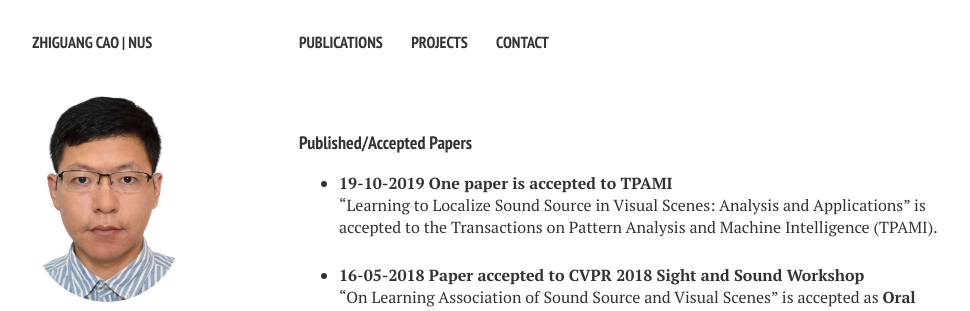
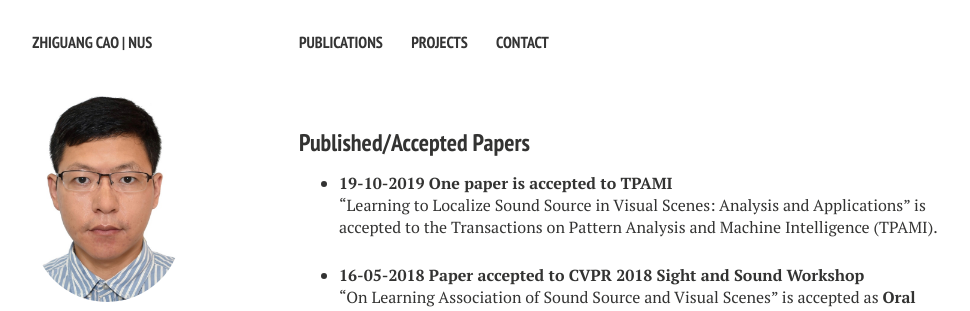
Before and after one commit to zhiguangcaosg/zhiguangcaosg.github.io, a Jekyll site: the page built from index.md, in a window 1280 px wide. Shown: the top 311 px of the page, without its empty margins (21-991 px from the left). Built offline with Jekyll 4.4.1, drawn with Linux system fonts in a browser that asks for light colours; nearby versions of some CDN libraries.

Commit message:
Update index.md

```diff
--- a/index.md
+++ b/index.md
@@ -4,7 +4,7 @@ description: "Zhiguang Cao's website"
 tags: [Jekyll, theme, responsive, blog, template]
 image: banner1.png
 ---
-<h4 style="margin-bottom:0px;padding-top:20px;">Published/Accepted Papers</h4>
+<h3 style="margin-bottom:0px;padding-top:20px;">Published/Accepted Papers</h3>
 
 * **19-10-2019 One paper is accepted to TPAMI** <br>
 "Learning to Localize Sound Source in Visual Scenes: Analysis and Applications" is accepted to the Transactions on Pattern Analysis and Machine Intelligence (TPAMI).
```
